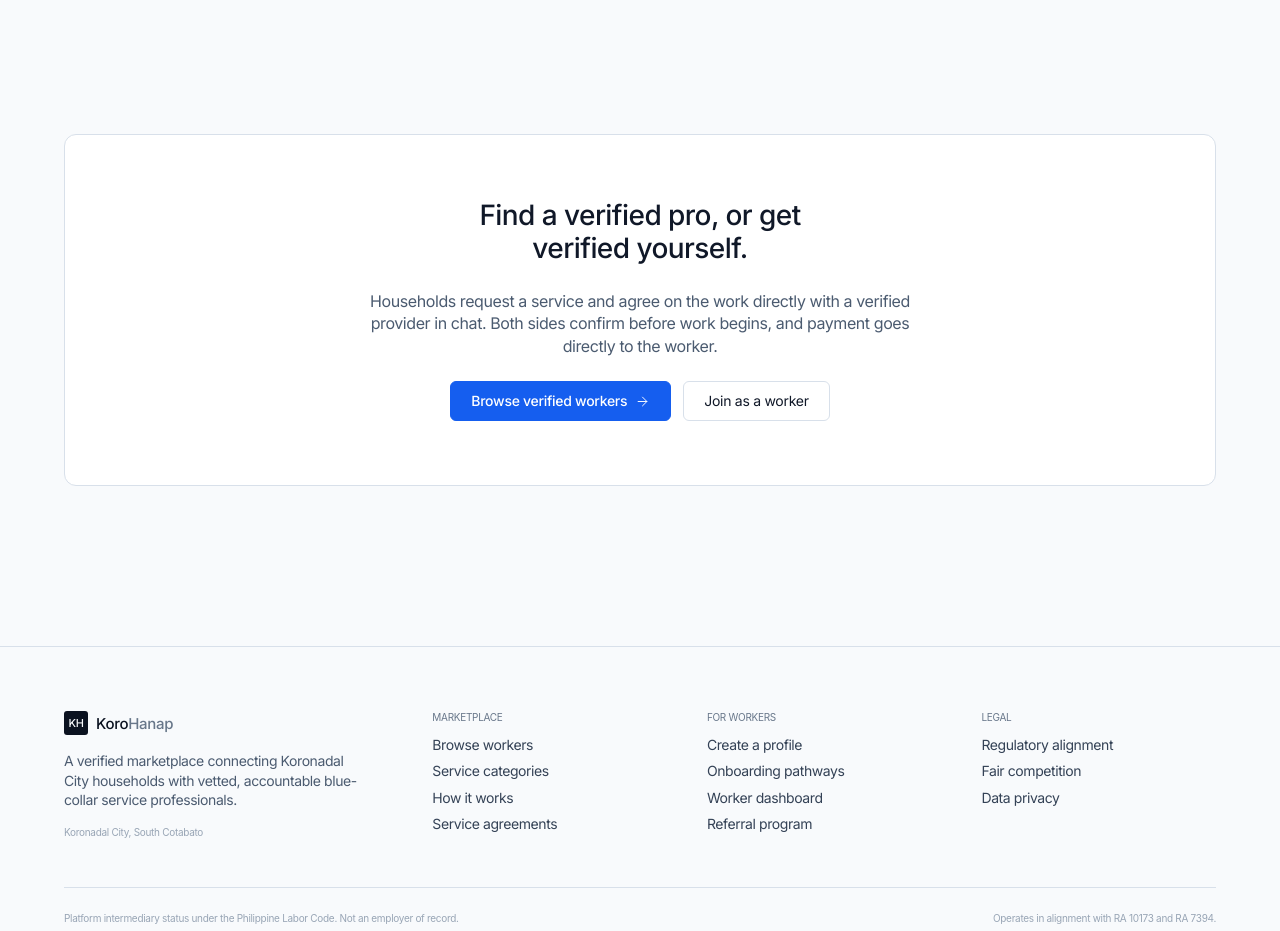
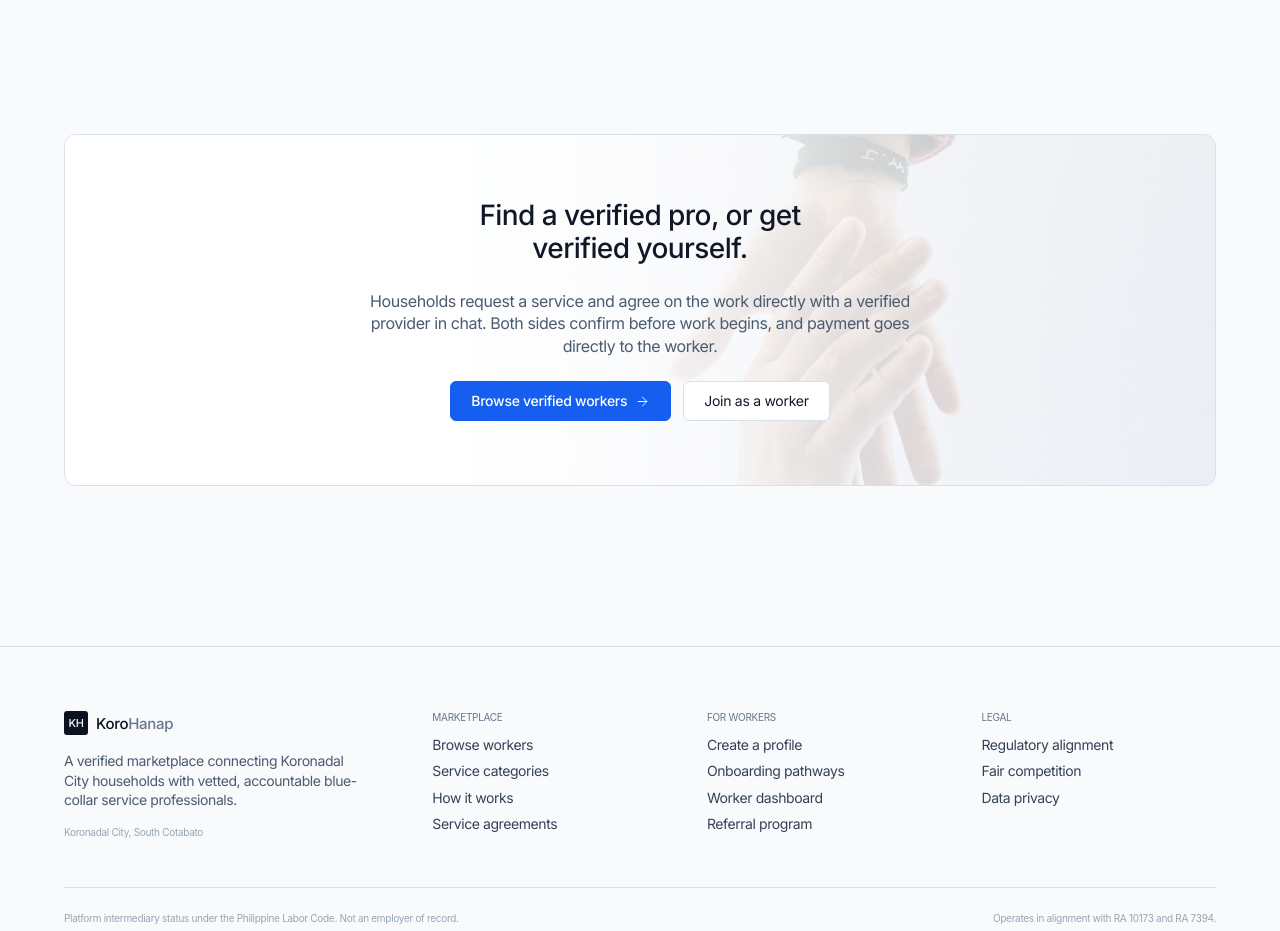
Before and after one commit to Edge-html/Koronadal-City-Local-Service-Marketplace, a Next.js app: page /platform in a window 1280 px wide. Shown: the part 4700-5631 px from the top of the page. Built offline with nearby package versions, Linux system fonts and the light colour scheme; no server answers.

Commit message:
Add subtle photo accents and red notification badges

```diff
--- a/src/components/ActionNotifications.tsx
+++ b/src/components/ActionNotifications.tsx
@@ -44,13 +44,13 @@ export function ActionNotifications({
   return <div className="relative">
     <button type="button" className="btn-ghost relative px-2" aria-label={`Notifications${count ? `, ${count} need attention` : ""}`} aria-expanded={open} onClick={() => setOpen((value) => !value)}>
       <Bell size={17} strokeWidth={1.6} />
-      {count > 0 ? <span className="absolute -right-1 -top-1 flex h-5 min-w-5 items-center justify-center rounded-full border border-white bg-ink-black px-1 text-[10px] font-semibold text-white">{count > 99 ? "99+" : count}</span> : null}
+      {count > 0 ? <span className="absolute -right-1 -top-1 flex h-5 min-w-5 items-center justify-center rounded-full border border-white bg-red-600 px-1 text-[10px] font-semibold text-white shadow-sm">{count > 99 ? "99+" : count}</span> : null}
     </button>
     {open ? <div className="absolute right-0 top-full z-50 mt-2 w-80 max-w-[90vw] overflow-hidden rounded-xl border border-stone-200 bg-white shadow-lg">
       <div className="border-b border-stone-200 px-4 py-3"><p className="text-sm font-semibold text-ink-black">Needs your attention</p><p className="caption mt-1">{count ? `${count} item${count === 1 ? "" : "s"} waiting for your next step` : "You’re all caught up."}</p></div>
       {actions.length ? <ul className="max-h-80 divide-y divide-stone-100 overflow-y-auto">{actions.map((item, index) => <li key={`${item.href}-${item.label}-${index}`}>
         <Link href={item.href} onClick={() => setOpen(false)} className="block px-4 py-3 no-underline hover:bg-stone-50">
-          <span className="flex items-center justify-between gap-3 text-sm font-medium text-ink-black"><span className="truncate">{item.label}</span><span className="shrink-0 rounded-full border border-stone-200 px-2 py-0.5 text-xs tabular-nums">{item.count}</span></span>
+          <span className="flex items-center justify-between gap-3 text-sm font-medium text-ink-black"><span className="truncate">{item.label}</span><span className="shrink-0 rounded-full border border-red-200 bg-red-50 px-2 py-0.5 text-xs tabular-nums text-red-700">{item.count}</span></span>
           <span className="mt-1 block text-xs text-stone-500">{item.detail}</span>
         </Link>
       </li>)}</ul> : null}
--- a/src/components/sections/ClosingCta.tsx
+++ b/src/components/sections/ClosingCta.tsx
@@ -5,7 +5,19 @@ import { ArrowRight } from "lucide-react";
 export function ClosingCta() {
   return (
     <section className="section container-page">
-      <div className="flex flex-col items-center gap-6 rounded-xl border border-stone-200 bg-white px-6 py-16 text-center">
+      <div className="relative isolate overflow-hidden rounded-xl border border-stone-200 bg-white">
+        <div
+          aria-hidden="true"
+          className="pointer-events-none absolute inset-0"
+          style={{
+            backgroundImage:
+              "linear-gradient(90deg, #fff 0%, rgba(255,255,255,.97) 42%, rgba(255,255,255,.68) 100%), linear-gradient(0deg, rgba(21,94,239,.07), rgba(21,94,239,.02)), url('/images/community-hands.webp')",
+            backgroundRepeat: "no-repeat",
+            backgroundSize: "100% 100%, 100% 100%, min(58vw, 760px) 150%",
+            backgroundPosition: "center, center, right 48%",
+          }}
+        />
+        <div className="relative z-10 flex flex-col items-center gap-6 px-6 py-16 text-center">
           <h2 className="max-w-[22ch] text-[28px] leading-[1.2] font-medium tracking-[-0.02em] text-ink-black">
             Find a verified pro, or get verified yourself.
           </h2>
@@ -28,6 +40,7 @@ export function ClosingCta() {
             </Link>
           </div>
         </div>
+      </div>
     </section>
   );
 }
--- a/src/components/sections/Hero.tsx
+++ b/src/components/sections/Hero.tsx
@@ -10,7 +10,18 @@ export function Hero() {
   useEffect(() => setMounted(true), []);
 
   return (
-    <section className="flex flex-col items-center px-6 pt-20 pb-6 text-center sm:pt-28">
+    <section className="relative isolate flex flex-col items-center overflow-hidden px-6 pt-20 pb-6 text-center sm:pt-28">
+      <div
+        aria-hidden="true"
+        className="pointer-events-none absolute inset-0 -z-10 hidden sm:block"
+        style={{
+          backgroundImage:
+            "linear-gradient(90deg, #f8fafc 0%, rgba(248,250,252,.94) 34%, rgba(248,250,252,.58) 100%), linear-gradient(0deg, rgba(248,250,252,.5), rgba(248,250,252,.08)), url('/images/local-craft.webp')",
+          backgroundRepeat: "no-repeat",
+          backgroundSize: "100% 100%, 100% 100%, min(68vw, 920px) 100%",
+          backgroundPosition: "center, center, right 45%",
+        }}
+      />
       <LaunchPill mounted={mounted} />
 
       {/* Two lines: the statement lands in ink, the qualifier recedes. */}
```
Also changed, not shown: public/images/community-hands.webp (added), public/images/local-craft.webp (added). Lines whose indentation alone changed are shown as unchanged.
